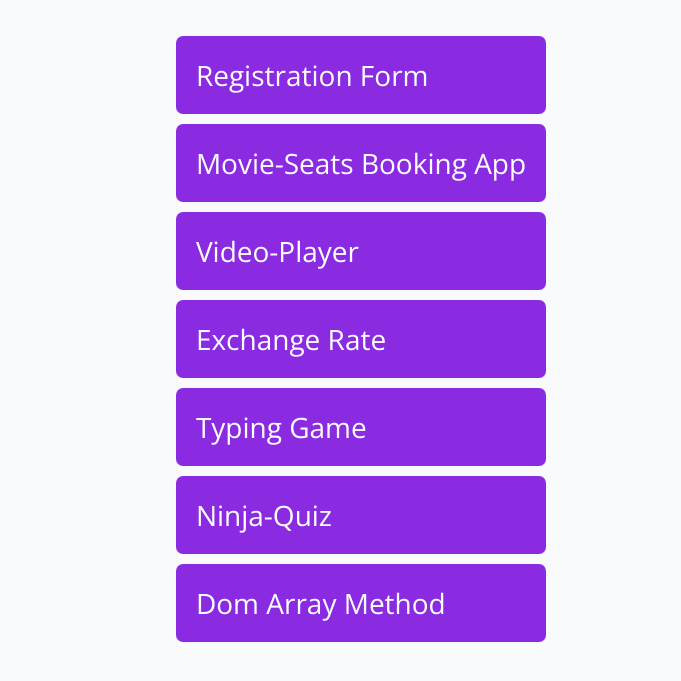
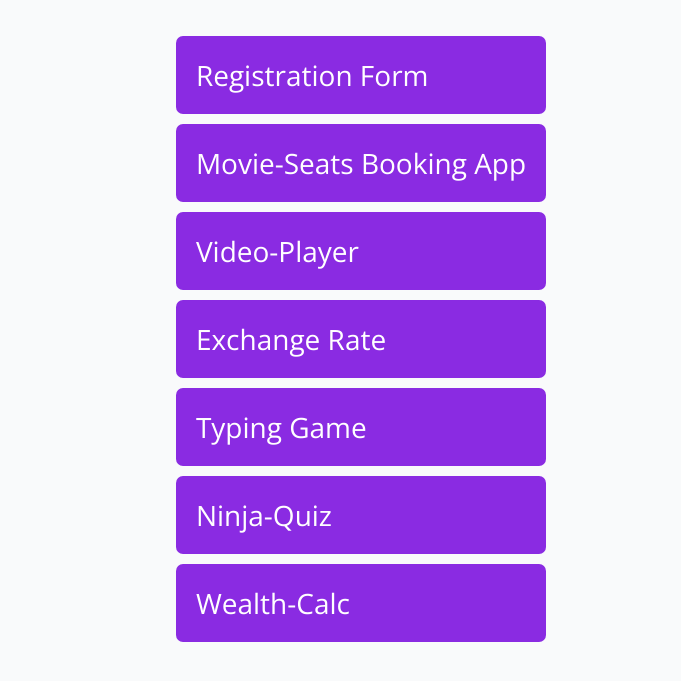
Before and after one commit to CodesWithAnkit/daily-projects, a plain HTML site: page index.html in a window 1280 px wide. Shown: the part 139-820 px from the top of the page, without its empty margins (299-980 px from the left). Drawn offline with nearby package versions, Linux system fonts and the light colour scheme.

Commit message:
Wealth calc app

```diff
--- a/index.html
+++ b/index.html
@@ -34,7 +34,7 @@
           <a href="/ninja-quiz/index.html">Ninja-Quiz</a>
         </li>
         <li>
-          <a href="/wealth-calc/index.html">Dom Array Method</a>
+          <a href="/wealth-calc/index.html">Wealth-Calc</a>
         </li>
       </ul>
     </div>
```
